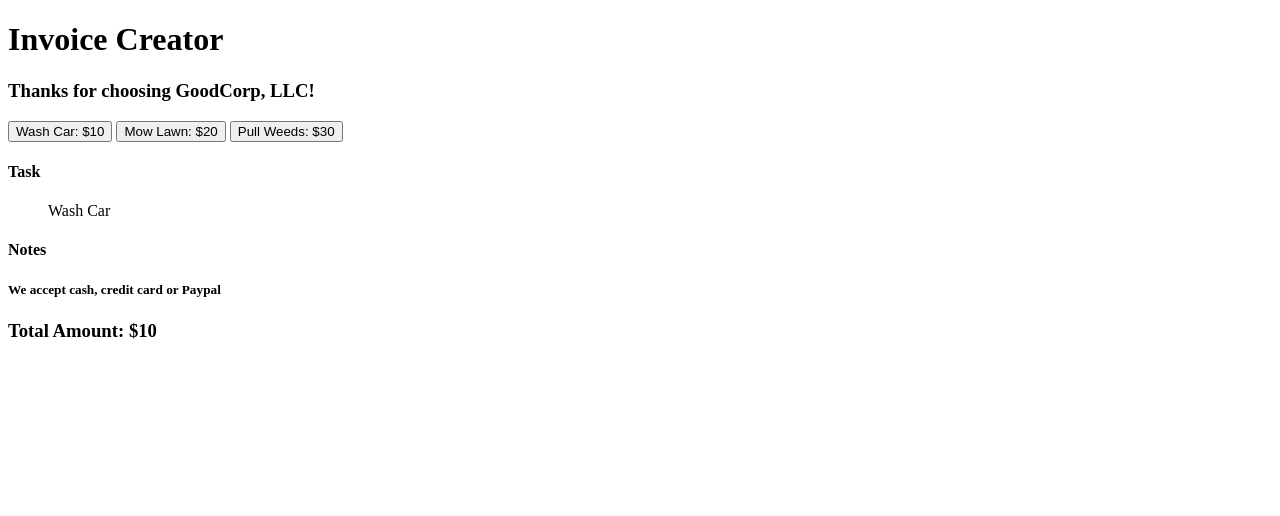
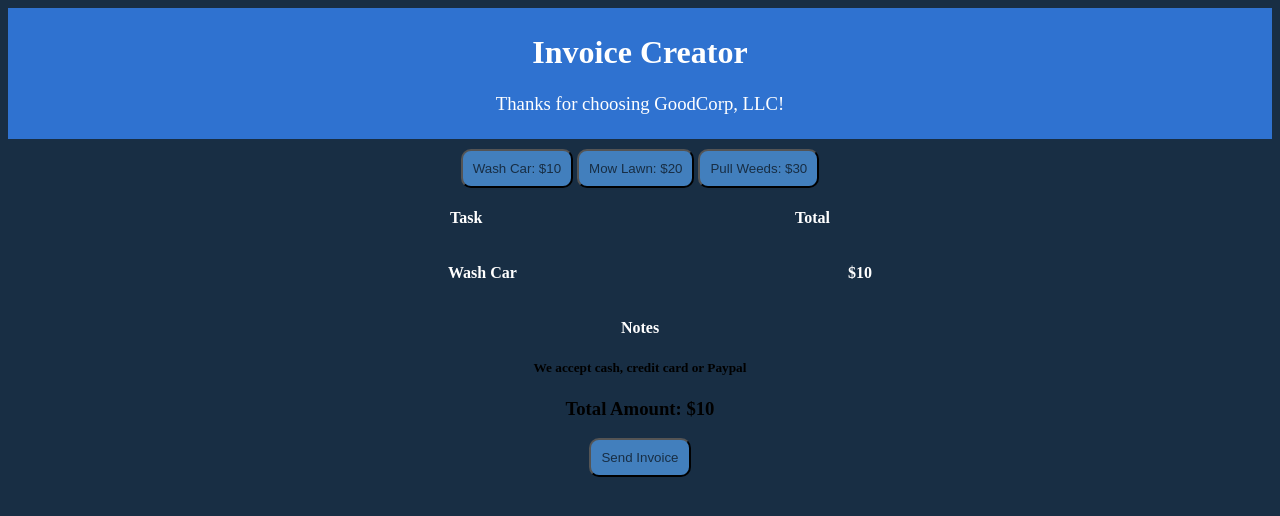
Before and after one commit to keraan/invoice-creator, a plain HTML site: page index.html in a window 1280 px wide. Both pictures are taken after a click on the button "Wash Car: $10". Drawn offline with Linux system fonts and the light colour scheme.

Commit message:
finished(?)
GUI design could be improved - css
could add a remove button

```diff
--- a/index.html
+++ b/index.html
@@ -8,28 +8,32 @@
     <link rel="stylesheet" href="styles.css">
   </head>
   <body>
-      <div>
+      <div id="header">
           <h1>Invoice Creator</h1>
           <h3>Thanks for choosing GoodCorp, LLC!</h3>
       </div>
-      <div>
+      <div id="buttons">
           <button id="washCar-btn">Wash Car: $10 </button>
           <button id="mowLawn-btn">Mow Lawn: $20 </button>
           <button id="pullWeeds-btn">Pull Weeds: $30 </button>
       </div>
-      <div>
+      <div id="taskTotal">
           <h4>Task</h4>
-          <div id="taskList">
-
-          </div>
-
+          <h4>Total</h4>
       </div>
+      <div id="main">
+        <div id="taskList"> </div>
+        <div id="total"></div>
+    </div>
       <div>
           <h4>Notes</h4>
           <h5>We accept cash, credit card or Paypal</h5>
           <h3 id="totalCost">Total Amount</h3>
 
       </div>
+      <div id="footer">
+          <button id="sendInvoice-btn">Send Invoice</button>
+      </div>
 	<script src="index.js"></script>
   </body>
 </html>
--- a/index.js
+++ b/index.js
@@ -14,6 +14,8 @@
 const pullWeedsBtn = document.getElementById("pullWeeds-btn")
 const taskList = document.getElementById("taskList")
 const totalCost = document.getElementById("totalCost")
+const sendInvoice = document.getElementById("sendInvoice-btn")
+const total = document.getElementById("total")
 
 let requestedTasks = []
 
@@ -23,6 +25,7 @@
         renderTasks("Wash Car")
         washCarBtnCounter += 1;
         calculateCost()
+        total.innerHTML += `<ul>$10</ul>`
     }
     else {
         return
@@ -35,6 +38,7 @@
         renderTasks("Mow Lawn")
         mowLawnBtnCounter += 1;
         calculateCost()
+        total.innerHTML += `<ul>$20</ul>`
     }
     else {
         return
@@ -47,14 +51,26 @@
         renderTasks("Pull Weeds")
         pullWeedsBtnCounter += 1;
         calculateCost()
+        total.innerHTML += `<ul>$30</ul>`
     }
     else {
         return
     }
 })
 
+sendInvoice.addEventListener("click", function() {
+    // reset cost, lists, arrays and all - no need for an actual sending function yet
+    cost = 0
+    washCarBtnCounter = 0
+    mowLawnBtnCounter = 0
+    pullWeedsBtnCounter = 0
+    requestedTasks = []
+    taskList.innerHTML = ''
+    total.innerHTML = ''
+})
+
 function renderTasks(task) {
-    taskList.innerHTML += `<ul> ${task} </ul>`
+    taskList.innerHTML += `<ul>${task} </ul>`
 }
 
 function calculateCost() {
--- a/styles.css
+++ b/styles.css
@@ -0,0 +1,75 @@
+body {
+    background-color: #182e44;
+}
+
+div {
+    text-align: center;
+    background-color: #182e44;
+}
+
+#header {
+    background-color: #2f72d0;
+    padding: 5px;
+}
+
+#header h1 {
+    color: white;
+}
+
+#header h3 {
+    color: white;
+    font-weight: lighter;
+}
+
+button {
+    background-color: #427fbd;
+    color: #182e44;
+    padding: 10px;
+    border-radius: 10px;
+}
+
+#buttons {
+    margin-top: 10px;
+}
+
+ul {
+    color: white;
+    font-weight: bold;
+}
+
+h4 {
+    color: white;
+}
+
+#taskList {
+    display: flex;
+    flex-direction: column;
+    width: 400px;
+    float: left;
+    margin-left: 0px;
+    padding-left: 0px;
+    text-align: left;
+}
+
+#taskTotal {
+    display: flex;
+    justify-content: space-between;
+    margin: auto;
+    width: 380px;
+    padding-left: 0px;
+}
+
+#total {
+    display: flex;
+    flex-direction: column;
+    float: left;
+}
+
+#main {
+    overflow: hidden;
+    display: flex;
+    justify-content: center;
+}
+#footer {
+    overflow: hidden;
+}
```
